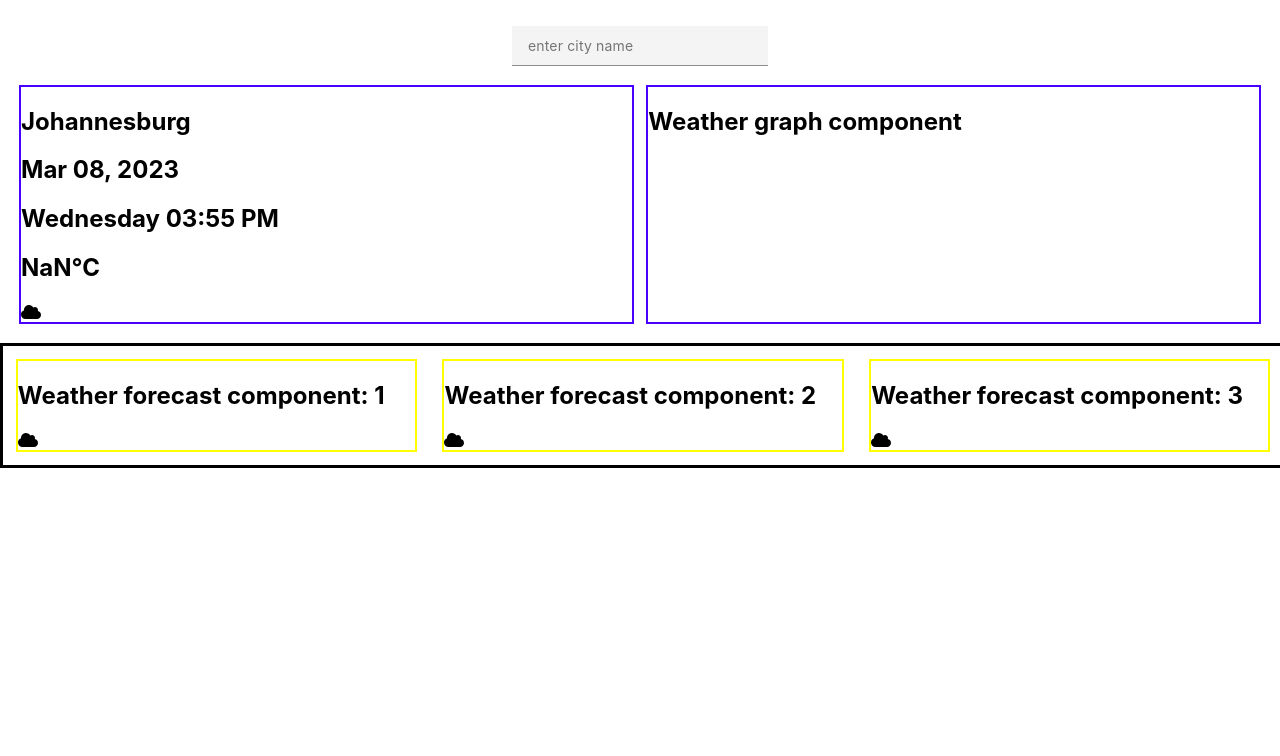
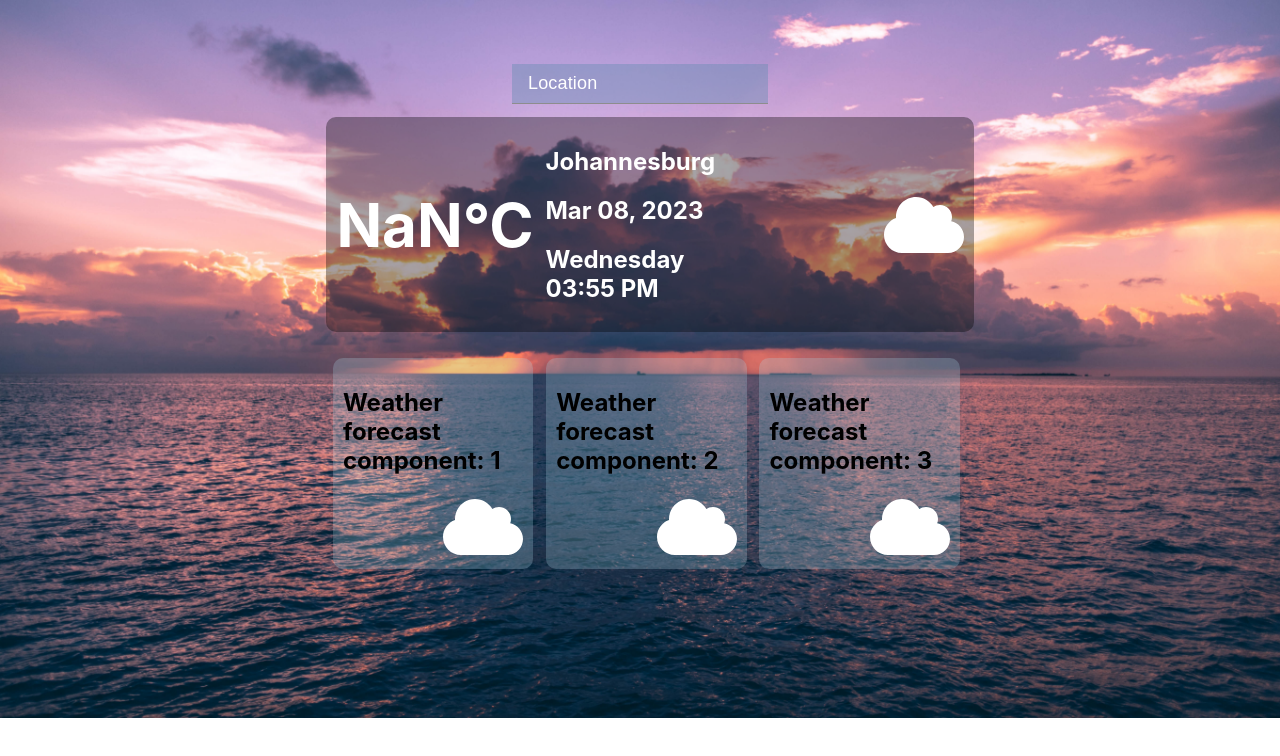
Before and after one commit to Kgaugelo11/reactjs-weather-app, a React (Create React App) app: page / in a window 1280 px wide. Shown: the top 756 px of the page. Built offline with nearby package versions, Linux system fonts and the light colour scheme; no server answers; the HTML template or start-up script is replaced by a standard one.

Commit message:
adding visuals

```diff
--- /dev/null
+++ b/src/App.css
@@ -0,0 +1,6 @@
+body {
+    background-image: url('./Assets/sky2.jpg');
+    background-size: 100%;
+    background-position: center;
+    background-repeat: no-repeat;
+}
--- a/src/App.js
+++ b/src/App.js
@@ -1,5 +1,6 @@
 import React from "react";
 import WeatherWrapper from "./components/WeatherWrapper";
+import "./App.css"
 
 const App = () => {
   return (
--- a/src/components/WeatherWrapper.css
+++ b/src/components/WeatherWrapper.css
@@ -1,17 +1,20 @@
 .container {
-    border-style: solid;
-    /*border-color: hsl(89, 43%, 51%);*/
-    width: 100%;
-}
-
-.contain-current-graph {
+    flex: 1;
     display: flex;
-    /*border: 2px solid #00ff95;*/
+    flex-direction: column;
     padding: 1%;
 }
 
-.contain-current-graph_child {
-    flex: 1;
-    border: 2px solid #4800ff;
-    margin: 0.5%;
+.container-currentWeather {
+    /*background-color: rgba(173, 216, 230, 0.35);*/
+    background-color: rgba(0, 0, 0, 0.35);
+    border-radius: 10px;
+    padding: 10px;
+    margin-left: 25%;
+    width: 50%;
 }
+
+.container-forecastWeather {
+    width: 51%;
+    margin-left: 25%;
+}
--- a/src/components/WeatherWrapper.js
+++ b/src/components/WeatherWrapper.js
@@ -46,15 +46,12 @@ const WeatherWrapper = () => {
         <div>
           <LocationInput onKeyDown={keyDownHandler}/>
         </div>
-        <div className={"contain-current-graph"}>
-          <div className={"contain-current-graph_child"}>
+        <div className={"container"}>
+          <div className={"container-currentWeather"}>
             <CurrentWeatherCard location={location} weather={weather}/>
           </div>
-          <div className={"contain-current-graph_child"}>
-            <WeatherGraph/>
-          </div>
         </div>
-        <div>
+        <div className={"container-forecastWeather"}>
           <ForecastWeatherWrapper/>
         </div>
       </div>
--- a/src/components/location/LocationInput.css
+++ b/src/components/location/LocationInput.css
@@ -4,8 +4,8 @@
 
 .input-field {
     box-sizing: border-box;
-    font-family: inherit;
-    font-size: 14px;
+    font-family: Arial, serif;
+    font-size: 18px;
     vertical-align: baseline;
     font-weight: 400;
     line-height: 1.29;
@@ -17,15 +17,21 @@
     height: 40px;
     border: none;
     border-bottom: 1px solid #8d8d8d;
-    background-color: #f4f4f4;
+    background-color: rgba(107, 141, 180, 0.45);
     padding: 0 16px;
-    color: #161616;
+    color: #ffffff;
     transition: background-color 70ms cubic-bezier(.2, 0, .38, .9), outline 70ms cubic-bezier(.2, 0, .38, .9);
-    margin-top: 2%;
+    margin-top: 5%;
     margin-left: 40%;
+
 }
 
+::placeholder {
+    color: white;
+}
+
+
 :focus {
-    outline: 2px solid #ee0ffe;
+    outline: 2px solid rgba(137, 219, 245, 0.36);
     outline-offset: -2px;
 }
--- a/src/components/location/LocationInput.js
+++ b/src/components/location/LocationInput.js
@@ -7,7 +7,7 @@ const LocationInput = (props) => {
       <div>
         <input
           className={"input-field"}
-          placeholder={"enter city name"}
+          placeholder={"Location"}
           onKeyDown={props.onKeyDown}
         />
       </div>
--- a/src/components/weatherCard/common/WeatherIcon.css
+++ b/src/components/weatherCard/common/WeatherIcon.css
@@ -1,5 +1,4 @@
-.forecast-weather__icon{
-    font-size: 4rem;
-    margin: 0px 0 0px 0;
-    padding: 0;
+.weather-icon{
+    font-size: 6rem;
+    color: white;
 }
--- a/src/components/weatherCard/common/WeatherIcon.js
+++ b/src/components/weatherCard/common/WeatherIcon.js
@@ -74,10 +74,10 @@ const WeatherIcon = (props) => {
     <div>
       <FontAwesomeIcon
         icon={getWeatherIcon(props.condition)}
-        className=".forecast-weather__icon"
+        className={"weather-icon"}
       />
     </div>
-  )
+  );
 }
 
 export default WeatherIcon
--- /dev/null
+++ b/src/components/weatherCard/currentWeatherCard/CurrentWeather.css
@@ -0,0 +1,25 @@
+.current-weather {
+    display: flex;
+    align-items: center;
+}
+
+.current-weather > div {
+    flex: 1;
+}
+
+.current-weather h2 {
+    color: white;
+}
+
+.current-weather-temp {
+    font-size: 60px;
+}
+
+.weather-icon {
+    font-size: 4rem;
+    float: right;
+}
+
+.weather-icon-text {
+    font-size: 22px;
+}
--- a/src/components/weatherCard/currentWeatherCard/CurrentWeatherCard.js
+++ b/src/components/weatherCard/currentWeatherCard/CurrentWeatherCard.js
@@ -1,5 +1,6 @@
 import React, {useEffect, useState} from "react";
 import WeatherIcon from "../common/WeatherIcon";
+import "./CurrentWeather.css"
 
 const CurrentWeatherCard = (props) => {
   const [currentDate, setCurrentDate] = useState("");
@@ -37,14 +38,22 @@ const CurrentWeatherCard = (props) => {
   }
 
   return (
+    <div className={"current-weather"}>
+      <div>
+        <h2
+          className={"current-weather-temp"}>{roundTemperatureToNearest(props.weather.temperature)}°C</h2>
+      </div>
       <div>
         <h2>{props.location}</h2>
         <h2>{currentDate}</h2>
         <h2>{currentTime}</h2>
-      <h2>{roundTemperatureToNearest(props.weather.temperature)}°C</h2>
+      </div>
+      <div className={"weather-icon"}>
         <WeatherIcon
           condition={props.weather.condition}
         />
+        <h2 className={"weather-icon-text"}>{props.weather.condition}</h2>
+      </div>
     </div>
   );
 }
--- a/src/components/weatherCard/forecastWeatherCard/ForecastWeatherWrapper.css
+++ b/src/components/weatherCard/forecastWeatherCard/ForecastWeatherWrapper.css
@@ -1,10 +1,13 @@
 .container {
     display: flex;
-    width: 100%;
+    flex-direction: row;
 }
 
 .flex-child {
     flex: 1;
-    border: 2px solid yellow;
-    margin: 1% ;
+    background-color: rgba(173, 216, 230, 0.25);
+    border-radius: 10px;
+    padding: 10px;
+    width: 100%;
+    margin: 1%;
 }
--- a/src/components/weatherCard/forecastWeatherCard/ForecastWeatherWrapper.js
+++ b/src/components/weatherCard/forecastWeatherCard/ForecastWeatherWrapper.js
@@ -1,6 +1,6 @@
 import React from "react";
 import ForecastWeatherCard from "./ForecastWeatherCard";
-import "./ForecastWeatherWrapper.css"
+import "./ForecastWeatherWrapper.css";
 
 const ForecastWeatherWrapper = () => {
   return (
```
Also changed, not shown: src/Assets/clearSky.jpg (added), src/Assets/sky2.jpg (added). Lines whose indentation alone changed are shown as unchanged.
